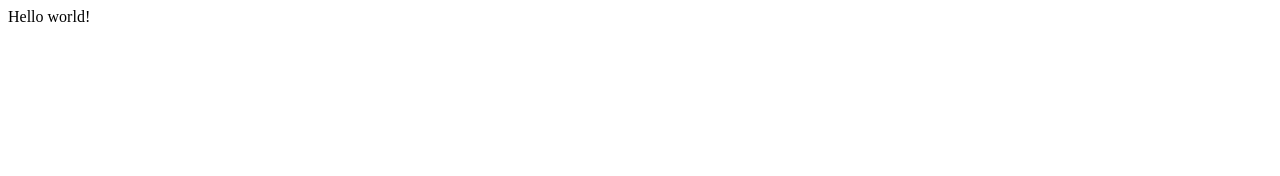
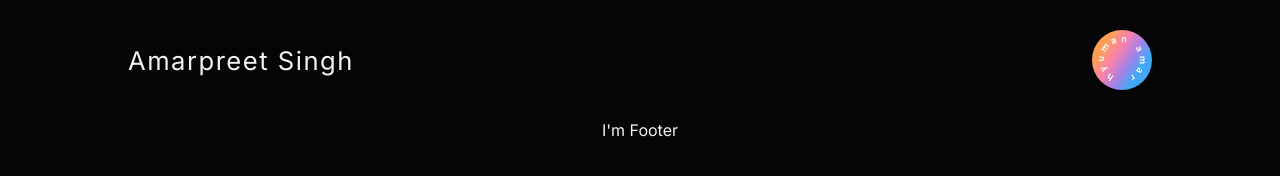
Before and after one commit to amarmanhala/hyumanamar, a Gatsby site: page / in a window 1280 px wide. Built offline with nearby package versions, Linux system fonts and the light colour scheme; Gatsby itself is replaced by a stand-in of ours.

Commit message:
Initial commit

```diff
--- /dev/null
+++ b/gatsby-browser.js
@@ -0,0 +1 @@
+import "./src/styles/global.css"
--- a/gatsby-config.js
+++ b/gatsby-config.js
@@ -3,8 +3,6 @@
  *
  * See: https://www.gatsbyjs.com/docs/gatsby-config/
  */
-
 module.exports = {
-  /* Your site config here */
-  plugins: [],
+  plugins: [`gatsby-plugin-styled-components`],
 }
--- a/package.json
+++ b/package.json
@@ -14,9 +14,12 @@
     "test": "echo \"Write tests! -> https://gatsby.dev/unit-testing\" && exit 1"
   },
   "dependencies": {
+    "babel-plugin-styled-components": "^1.12.0",
     "gatsby": "^2.26.1",
+    "gatsby-plugin-styled-components": "^3.8.0",
     "react": "^16.12.0",
-    "react-dom": "^16.12.0"
+    "react-dom": "^16.12.0",
+    "styled-components": "^5.2.1"
   },
   "devDependencies": {
     "prettier": "2.2.1"
--- /dev/null
+++ b/src/components/Footer.js
@@ -0,0 +1,9 @@
+import React from "react"
+
+export default function Footer({ children }) {
+  return (
+    <div style={{ margin: `0 auto`, maxWidth: 650, padding: `0 1rem` }}>
+      I'm Footer
+    </div>
+  )
+}
--- /dev/null
+++ b/src/components/Header.js
@@ -0,0 +1,41 @@
+import { Link } from "gatsby"
+import React from "react"
+import styled from "styled-components"
+
+const Nav = styled.div`
+  display: flex;
+  flex-direction: row;
+  align-items: center;
+  justify-content: space-between;
+  width: 100%;
+  height: 120px;
+`
+const Brand = styled(props => <Link {...props} />)`
+  font-size: 1.6rem;
+  letter-spacing: 1.5px;
+  color: inherit;
+  text-decoration: none;
+`
+
+const Logo = styled.img`
+  width: 60px;
+  height: 60px;
+  position: fixed;
+  right: 10vw;
+  @media (max-width: 600px) {
+    width: 40px;
+    height: 40px;
+  }
+  @media (min-width: 800px) {
+    right: 10vw;
+  }
+`
+
+export default function Header({ children }) {
+  return (
+    <Nav>
+      <Brand to="/">Amarpreet Singh</Brand>
+      <Logo src="/Logo.svg" alt="hyumanamar"></Logo>
+    </Nav>
+  )
+}
--- /dev/null
+++ b/src/components/Layout.js
@@ -0,0 +1,14 @@
+import React from "react"
+import Container from "./designsystem/Container"
+import Footer from "./Footer"
+import Header from "./Header"
+
+export default function Layout({ children }) {
+  return (
+    <Container>
+      <Header></Header>
+      {children}
+      <Footer></Footer>
+    </Container>
+  )
+}
--- /dev/null
+++ b/src/components/designsystem/Container.js
@@ -0,0 +1,16 @@
+import React from "react"
+import styled from "styled-components"
+
+const Container = styled.div`
+  display: flex;
+  flex-direction: column;
+  width: 90vw;
+  margin: 0 auto;
+  @media (min-width: 800px) {
+    width: 80vw;
+  }
+`
+
+export default ({ children }) => {
+  return <Container>{children}</Container>
+}
--- a/src/pages/index.js
+++ b/src/pages/index.js
@@ -1,5 +1,10 @@
 import React from "react"
+import Layout from "../components/layout"
 
 export default function Home() {
-  return <div>Hello world!</div>
+  return (
+    <Layout>
+
+    </Layout>
+  );
 }
--- /dev/null
+++ b/src/styles/global.css
@@ -0,0 +1,16 @@
+@import url('https://fonts.googleapis.com/css2?family=Inter:display=swap');
+
+html {
+    background-color: #050505;
+    color: #f2f2f2;
+    font-size: 75%;
+  }
+body {
+    margin: 0;
+    font-family: 'Inter', sans-serif;
+}
+@media (min-width: 800px) {
+  html {
+    font-size: 100%;
+  }
+}
```
Also changed, not shown: static/Logo.svg (added), 1 other file.
